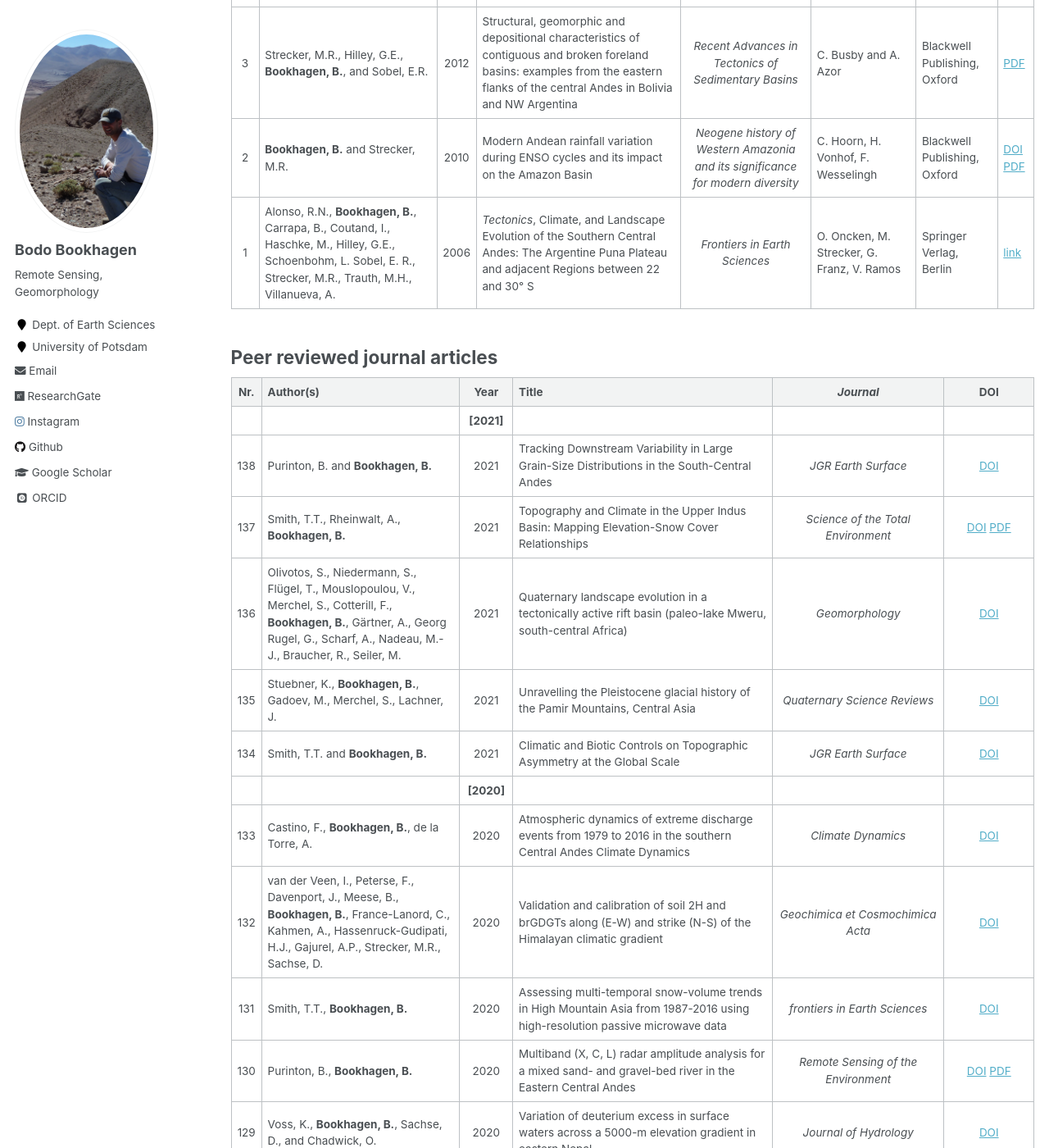
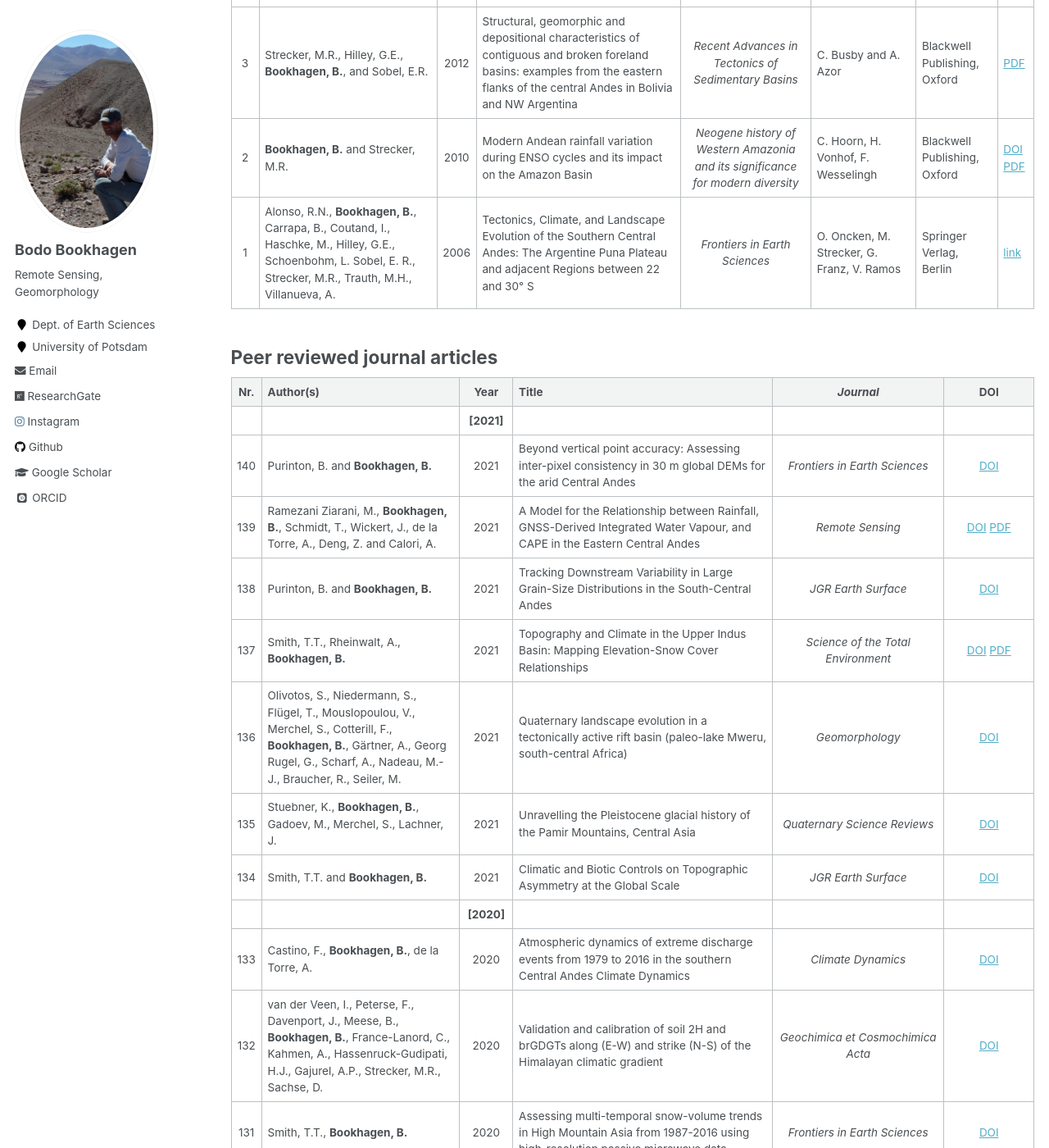
Before and after one commit to BodoBookhagen/BodoBookhagen.github.io, a Jekyll site: the page built from _pages/publications.md, in a window 1280 px wide and 1400 px high, scrolled down 956 px. Shown: the whole window at 82% size. Built offline with Jekyll 4.4.1, drawn with Linux system fonts in a browser that asks for light colours; some web fonts are replaced; some of the changed text lies outside the part shown.

Commit message:
Oct-21 2021

```diff
--- a/_pages/publications.md
+++ b/_pages/publications.md
@@ -27,13 +27,15 @@ Nr. | Author(s) | Year | Chapter Title |  _Book Title_  | Editors  | Publisher |
  4  | Boers, N., Rheinwalt, A., **Bookhagen, B.**, Marwan, N. and Kurths, J. | 2015 | A Complex Network Approach to Investigate the Spatiotemporal Co-variability of Extreme Rainfall |  _Machine Learning and Data Mining Approaches to Climate Science_  | V. Lakshmanan et al. | Springer Verlag  | [DOI](https://doi.org/10.1007/978-3-319-17220-0_15) [PDF](http://bodobookhagen.github.io/pdf/boers15_machine_learning.pdf)
  3  | Strecker, M.R., Hilley, G.E., **Bookhagen, B.**, and Sobel, E.R. | 2012 | Structural, geomorphic and depositional characteristics of contiguous and broken foreland basins: examples from the eastern flanks of the central Andes in Bolivia and NW Argentina |  _Recent Advances in Tectonics of Sedimentary Basins_  | C. Busby and A. Azor | Blackwell Publishing, Oxford | [PDF](http://bodobookhagen.github.io/pdf/strecker12_basin_central_Andes_ch25.pdf)
  2  | **Bookhagen, B.** and Strecker, M.R. | 2010 | Modern Andean rainfall variation during ENSO cycles and its impact on the Amazon Basin  | _Neogene history of Western Amazonia and its significance for modern diversity_ | C. Hoorn, H. Vonhof, F. Wesselingh | Blackwell Publishing, Oxford | [DOI](https://doi.org/10.1002/9781444306408.ch14) [PDF](http://bodobookhagen.github.io/pdf/bookhagen10_enso_rainfall_color.pdf)
- 1  | Alonso, R.N., **Bookhagen, B.**, Carrapa, B., Coutand, I., Haschke, M., Hilley, G.E., Schoenbohm, L. Sobel, E. R., Strecker, M.R., Trauth, M.H., Villanueva, A. | 2006 | _Tectonics_, Climate, and Landscape Evolution of the Southern Central Andes: The Argentine Puna Plateau and adjacent Regions between 22 and 30° S | _Frontiers in Earth Sciences_  | O. Oncken, M. Strecker, G. Franz, V. Ramos | Springer Verlag, Berlin | [link](https://www.springer.com/de/book/9783540243298#)
+ 1  | Alonso, R.N., **Bookhagen, B.**, Carrapa, B., Coutand, I., Haschke, M., Hilley, G.E., Schoenbohm, L. Sobel, E. R., Strecker, M.R., Trauth, M.H., Villanueva, A. | 2006 | Tectonics, Climate, and Landscape Evolution of the Southern Central Andes: The Argentine Puna Plateau and adjacent Regions between 22 and 30° S | _Frontiers in Earth Sciences_  | O. Oncken, M. Strecker, G. Franz, V. Ramos | Springer Verlag, Berlin | [link](https://www.springer.com/de/book/9783540243298#)
 
 ## Peer reviewed journal articles
 
 Nr.  | Author(s) | Year | Title | _Journal_ | DOI
 :--: | :---------------------------------------------------------------------------------------------------------------------------------------------------------------------------------------- | :-------------: | ----------------------------------------------------------------------------------------------------------------------------------------------------------------------------------------------------------------------------- | :---------------------------------------------------------------------------------------------------------: | :---------------------------------------------------------------------------------------------------------------------------------------------------------------------------------:
 | | **[2021]** | | |
+140 | Purinton, B. and **Bookhagen, B.** | 2021 | Beyond vertical point accuracy: Assessing inter-pixel consistency in 30 m global DEMs for the arid Central Andes | _Frontiers in Earth Sciences_ | [DOI](http://dx.doi.org/10.3389/feart.2021.758606)
+139 | Ramezani Ziarani, M., **Bookhagen, B.**, Schmidt, T., Wickert, J., de la Torre, A., Deng, Z. and  Calori, A. | 2021 | A Model for the Relationship between Rainfall, GNSS-Derived Integrated Water Vapour, and CAPE in the Eastern Central Andes | _Remote Sensing_ | [DOI](https://doi.org/10.3390/rs13183788) [PDF](https://www.mdpi.com/2072-4292/13/18/3788/pdf)
 138 | Purinton, B. and **Bookhagen, B.** | 2021 | Tracking Downstream Variability in Large Grain-Size Distributions in the South-Central Andes | _JGR Earth Surface_ | [DOI](http://dx.doi.org/10.1029/2021JF006260)
 137 | Smith, T.T., Rheinwalt, A., **Bookhagen, B.** | 2021 | Topography and Climate in the Upper Indus Basin: Mapping Elevation-Snow Cover Relationships | _Science of the Total Environment_ | [DOI](https://doi.org/10.1016/j.scitotenv.2021.147363) [PDF](http://bodobookhagen.github.io/pdf/Smith21_UpperIndusSnow_Accepted.pdf)
 136 | Olivotos, S., Niedermann, S., Flügel, T., Mouslopoulou, V., Merchel, S., Cotterill, F., **Bookhagen, B.**, Gärtner, A., Georg Rugel, G., Scharf, A., Nadeau, M.-J., Braucher, R., Seiler, M. | 2021 | Quaternary landscape evolution in a tectonically active rift basin (paleo-lake Mweru, south-central Africa) | _Geomorphology_ | [DOI](https://doi.org/10.1016/j.geomorph.2021.107669)
@@ -42,7 +44,7 @@ Nr.  | Author(s) | Year | Title | _Journal_ | DOI
 | | **[2020]** | | |
 133  | Castino, F., **Bookhagen, B.**, de la Torre, A. | 2020 | Atmospheric dynamics of extreme discharge events from 1979 to 2016 in the southern Central Andes Climate Dynamics  |  _Climate Dynamics_ | [DOI](https://doi.org/10.1007/s00382-020-05458-1)
 132  | van der Veen, I., Peterse, F., Davenport, J., Meese, B.,  **Bookhagen, B.**, France-Lanord, C., Kahmen, A., Hassenruck-Gudipati, H.J., Gajurel, A.P., Strecker, M.R., Sachse, D. | 2020 | Validation and calibration of soil <delta>2H and brGDGTs along (E-W) and strike (N-S) of the Himalayan climatic gradient | _Geochimica et Cosmochimica Acta_ | [DOI](https://doi.org/10.1016/j.gca.2020.09.014)
-131  | Smith, T.T., **Bookhagen, B.** | 2020 | Assessing multi-temporal snow-volume trends in High Mountain Asia from 1987-2016 using high-resolution passive microwave data | _frontiers in Earth Sciences_ | [DOI](https://doi.org/10.3389/feart.2020.559175)
+131  | Smith, T.T., **Bookhagen, B.** | 2020 | Assessing multi-temporal snow-volume trends in High Mountain Asia from 1987-2016 using high-resolution passive microwave data | _Frontiers in Earth Sciences_ | [DOI](https://doi.org/10.3389/feart.2020.559175)
 130  | Purinton, B., **Bookhagen, B.** | 2020 | Multiband (X, C, L) radar amplitude analysis for a mixed sand- and gravel-bed river in the Eastern Central Andes | _Remote Sensing of the Environment_ | [DOI](https://doi.org/10.1016/j.rse.2020.111799) [PDF](http://bodobookhagen.github.io/pdf/purinton20_radar_backscatter.pdf)
 129  | Voss, K., **Bookhagen, B.**, Sachse, D., and Chadwick, O. | 2020 | Variation of deuterium excess in surface waters across a 5000-m elevation gradient in eastern Nepal | _Journal of Hydrology_ | [DOI](https://doi.org/10.1016/j.jhydrol.2020.124802)
 128  | Olen, S. and **Bookhagen, B.** | 2020 | Applications of SAR interferometric coherence time series: Spatiotemporal dynamics of geomorphic transitions in the south‐central Andes |  _JGR Earth Surface_ | [DOI](https://doi.org/10.1029/2019JF005141) [PDF](https://agupubs.onlinelibrary.wiley.com/doi/epdf/10.1029/2019JF005141)
@@ -51,7 +53,7 @@ Nr.  | Author(s) | Year | Title | _Journal_ | DOI
 126  | Merchel, S., Gartner, A., Beutner, S., **Bookhagen, B.**, Chabilan, A. | 2019 | Attempts to understand potential deficiencies in chemical procedures for AMS: Cleaning and dissolving quartz for 10Be and 26Al analysis | _Nuclear Instruments and Methods in Physics Research Section B: Beam Interactions with Materials and Atoms_ |  [DOI](https://doi.org/10.1016/j.nimb.2019.02.007)
 125  | Rheinwalt, A., Goswami, B., **Bookhagen, B.** | 2019 | A network-based flow accumulation algorithm for point clouds: Facet-Flow Networks (FFN) | _JGR Earth Surface_ | [DOI](https://doi.org/10.1029/2018JF004827)
 124  | Ramezani Ziarani, M., **Bookhagen, B.**, Schmidt, T., Wickert, J., de la Torre, A., Hierro, R.  | 2019 | Using convective available potential energy (CAPE) and dew-point temperature to characterize rainfall-extreme events in the south-central Andes |  _atmosphere_  |  [DOI](https://doi.org/10.3390/atmos10070379)
-123  | Loibl, D., **Bookhagen, B.**, Valade, S. and Schneider, C. | 2019 | OSARIS, the 'Open Source SAR Investigation System' for automatized parallel InSAR processing of Sentinel-1 time series data | _frontiers in Earth Sciences_ | [DOI](https://doi.org/10.3389/feart.2019.00172)
+123  | Loibl, D., **Bookhagen, B.**, Valade, S. and Schneider, C. | 2019 | OSARIS, the 'Open Source SAR Investigation System' for automatized parallel InSAR processing of Sentinel-1 time series data | _Frontiers in Earth Sciences_ | [DOI](https://doi.org/10.3389/feart.2019.00172)
 122  | Brieger, F., Herzschuh, U., Luidmila A. Pestryakova, L.A., **Bookhagen, B.**, Zakharov, E.S. and Kruse, S.  | 2019 | Advances in the Derivation of Northeast Siberian Forest Metrics Using High-Resolution UAV-Based Photogrammetric Point Clouds  | _Remote Sensing_  |  [DOI](https://doi.org/10.3390/rs11121447) [PDF](https://www.mdpi.com/2072-4292/11/12/1447/pdf)
 121  | Teshebeava, K., Echtler, H., **Bookhagen, B.**, Strecker, M.R. | 2019 | Deep-seated gravitational slope deformation (DSGSD) and slow moving landslides in the southern Tien Shan Mountains: new insights from InSAR, tectonic, and geomorphic analysis  | _Earth Surface Processes and Landforms_ |  [DOI](https://doi.org/10.1002/esp.4648)
 120  | Clubb, F., **Bookhagen, B.**, Rheinwalt, A.  | 2019 | Clustering river profiles to classify geomorphic domains  |  _JGR Earth Surface_  | [DOI](https://doi.org/10.1029/2019JF005025)
```
Also changed, not shown: _pages/theses.md (+1 -0 lines).
